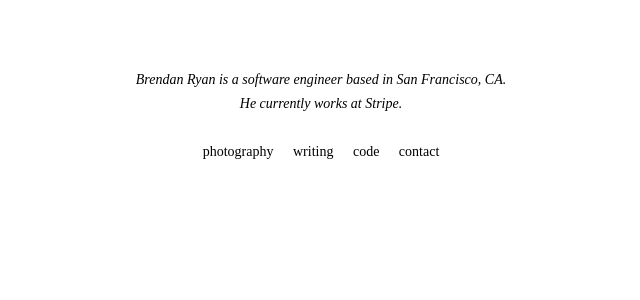
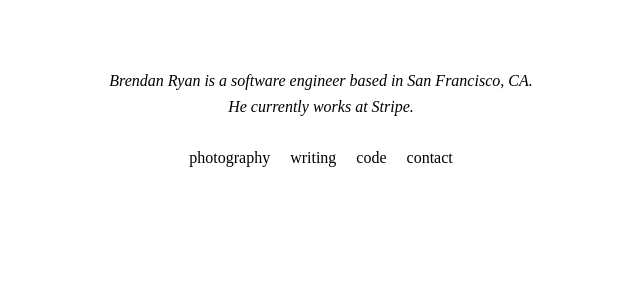
Before and after one commit to brendanjryan/Website, a Jekyll site: the page built from index.html, in a window 1280 px wide. Shown: the top 300 px of the page, without its empty margins (319-959 px from the left). Built offline with Jekyll 4.4.1, drawn with Linux system fonts in a browser that asks for light colours.

Commit message:
tweak font sizes

```diff
--- a/index.html
+++ b/index.html
@@ -3,12 +3,12 @@ layout: default
 title: Brendan Ryan
 ---
 
-<header class="i mb4 f6 pt4">
+<header class="i mb4 f5 pt4">
   <p class="mv2">Brendan Ryan is a software engineer based in San Francisco, CA.</p>
   <p class="mv2">He currently works at <a href="https://www.stripe.com">Stripe</a>.</p>
 </header>
 
-<nav class="mv4 f6">
+<nav class="mv4 f5">
   <a href="https://vsco.co/brendanryan/gallery" class="mh2">photography</a>
   <a href="/writing" class="mh2">writing</a>
   <a href="https://github.com/brendanjryan" class="mh2">code</a>
--- a/writing/index.html
+++ b/writing/index.html
@@ -10,8 +10,8 @@ title: Writing
 <ul class="list pl0 tl">
   {% for post in site.posts %}
     <li class="mv3">
-      <a href="{{ post.url }}" class="f6 db">{{post.title}}</a>
-      <div class="f7 gray mt1">{{ post.date | date: '%B %d, %Y' }}</div>
+      <a href="{{ post.url }}" class="f db">{{post.title}}</a>
+      <div class="f6 gray mt1">{{ post.date | date: '%B %d, %Y' }}</div>
     </li>
   {% endfor %}
 </ul>
```
